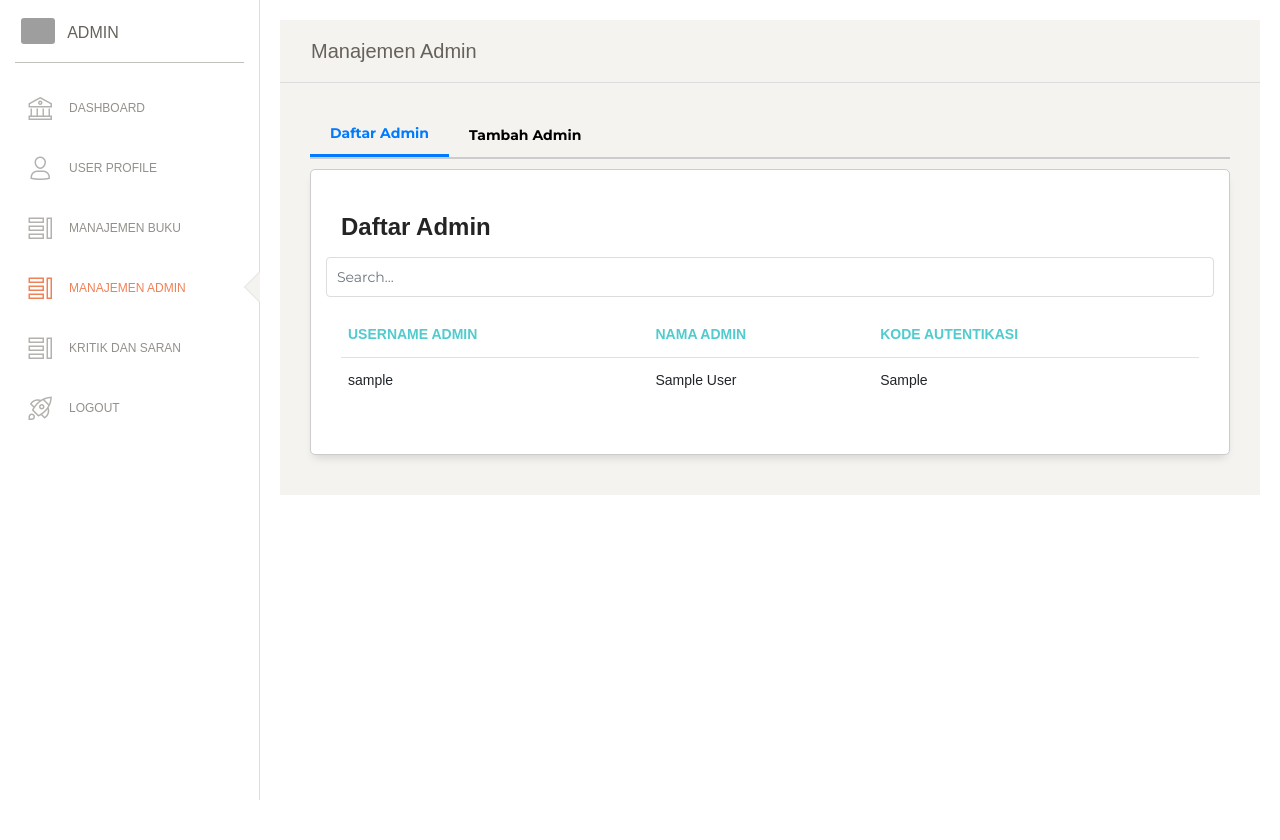
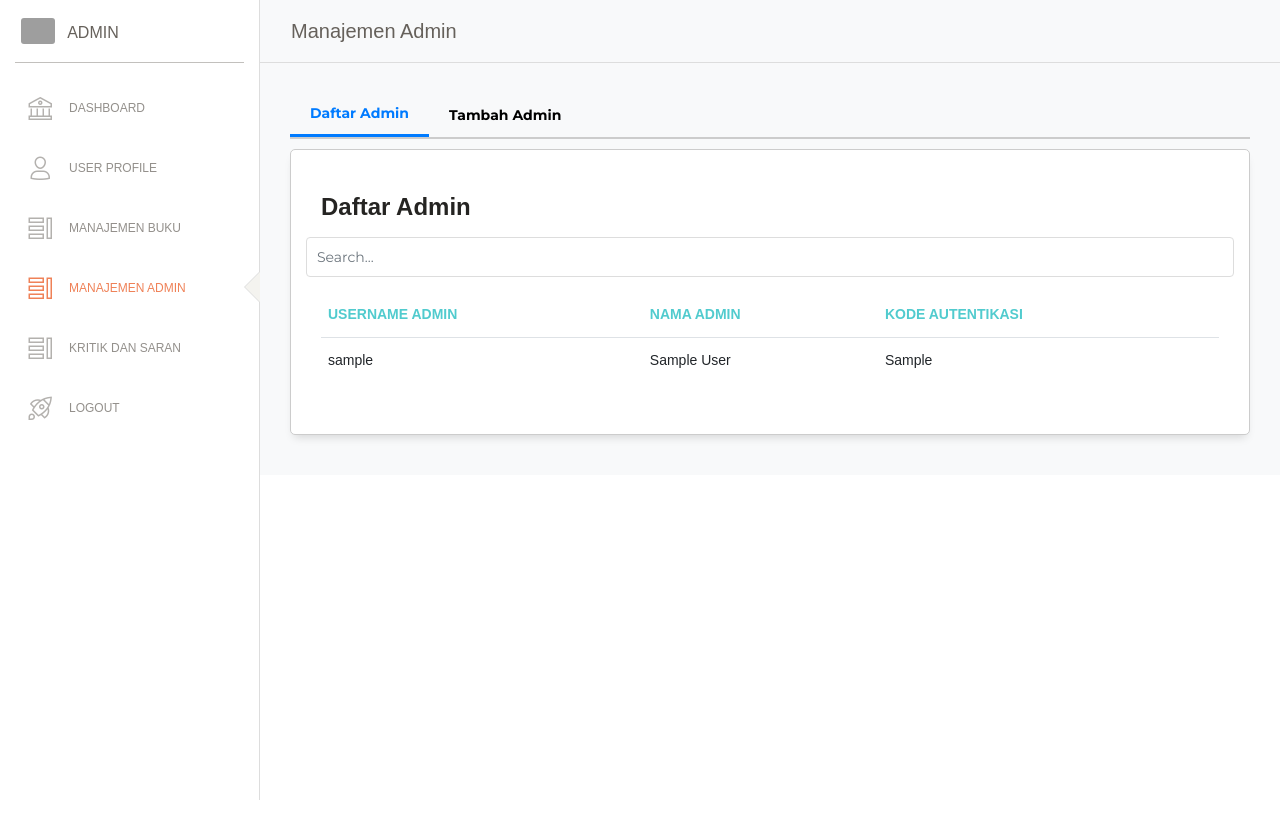
Before and after one commit to novilarya/ISB-202-Rekayasa-Perangkat-Lunak-Tugas-Besar-Jago-Library, a WordPress theme: page /admin/manajemen-admin.php in a window 1280 px wide. After the commit the page ends 800 px from the top, so only its background shows below. Run offline with PHP 8.4 and a stand-in for WordPress, Linux system fonts and the light colour scheme; the site name, menu and one post (Sample post) are stand-ins, and other content is empty; tables that the repository leaves empty or names only in its code hold one stand-in row (values such as "Sample post"); data that the repository does not hold is empty; some libraries are stand-ins or nearby versions; grey boxes are pictures that could not be loaded.

Commit message:
Fix Bug and Update Admin UI

```diff
--- a/admin/kritik-saran.php
+++ b/admin/kritik-saran.php
@@ -32,7 +32,7 @@
 
 <body class="">
   <div class="wrapper">
-    <div class="main-panel">
+    <div class="main-panel bg-light">
       <!-- Navbar -->
       <nav class="navbar navbar-expand-lg navbar-absolute fixed-top navbar-transparent">
         <div class="container-fluid">
--- a/admin/layout/sidebar.php
+++ b/admin/layout/sidebar.php
@@ -17,6 +17,14 @@
 ?>
 <!DOCTYPE html>
 <html lang="en">
+  <!--     Fonts and icons     -->
+  <link href="https://fonts.googleapis.com/css?family=Montserrat:400,700,200" rel="stylesheet" />
+  <link href="https://maxcdn.bootstrapcdn.com/font-awesome/latest/css/font-awesome.min.css" rel="stylesheet">
+  <!-- CSS Files -->
+  <link href="assets/css/bootstrap.min.css" rel="stylesheet" />
+  <link href="assets/css/paper-dashboard.css?v=2.0.1" rel="stylesheet" />
+  <!-- CSS Just for demo purpose, don't include it in your project -->
+  <link href="assets/demo/demo.css" rel="stylesheet" />
 <body>
 <div class="sidebar" data-color="white" data-active-color="danger">
   <div class="logo">
@@ -61,7 +69,7 @@
           <p>Kritik dan Saran</p>
         </a>
       </li>
-      <li class="active-pro">
+      <li class="<?= ($currentPage == 'logout.php') ? 'active' : '' ?>">
         <a href="../logout.php">
           <i class="nc-icon nc-spaceship"></i>
           <p>Logout</p>
--- a/admin/manajemen-admin.php
+++ b/admin/manajemen-admin.php
@@ -114,7 +114,7 @@ $next_admin = (string)($last_admin + 1);
 
 <body class="">
   <div class="wrapper ">
-    <div class="main-panel">
+    <div class="main-panel bg-light">
       <!-- Navbar -->
       <nav class="navbar navbar-expand-lg navbar-absolute fixed-top navbar-transparent">
         <div class="container-fluid">
--- a/admin/style.css
+++ b/admin/style.css
@@ -1,6 +1,5 @@
     body {
       font-family: Arial, sans-serif;
-      padding: 20px;
     }
 
     .tabs {
```
Also changed, not shown: admin/dashboard.php (+21 -20 lines), admin/user.php (+13 -12 lines).
